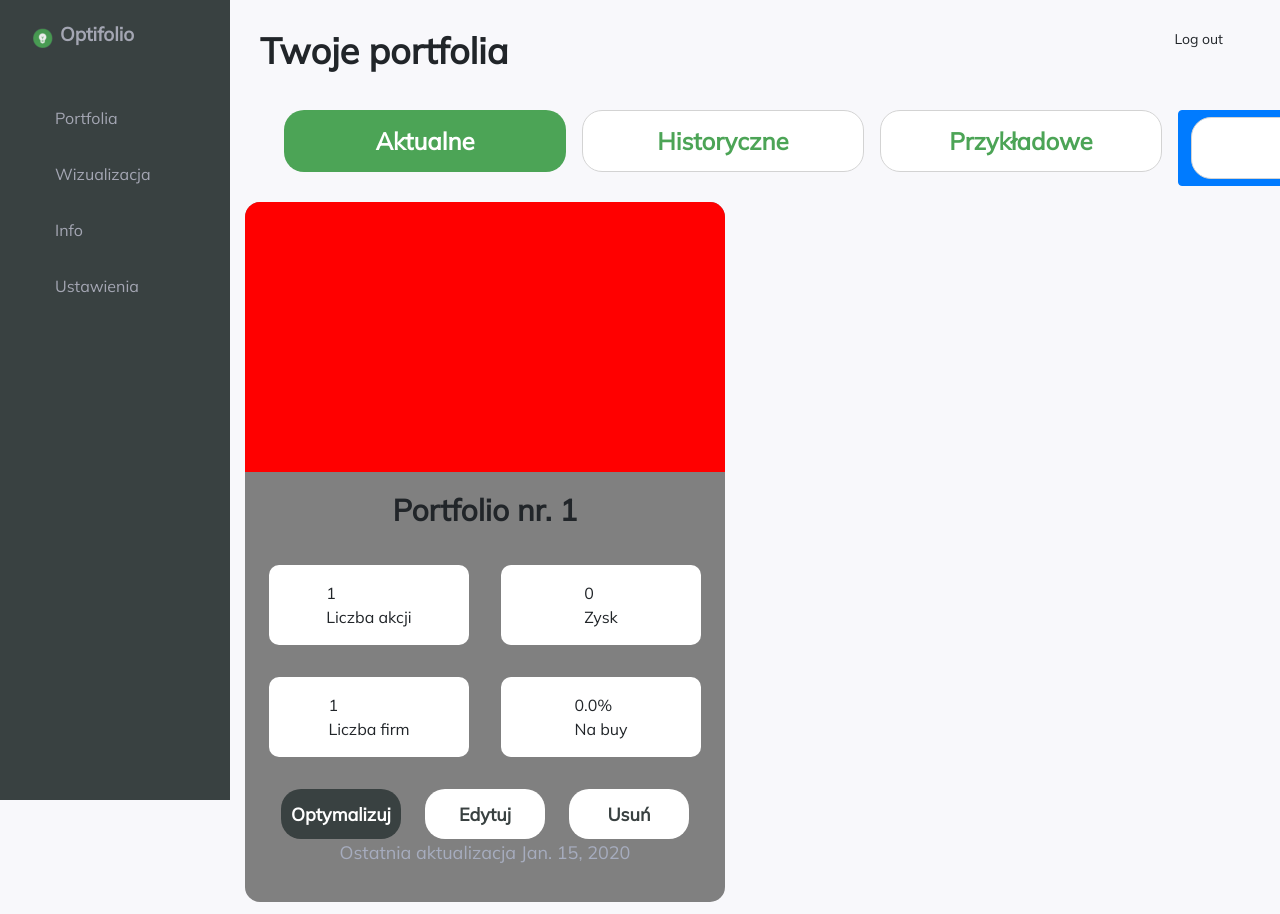
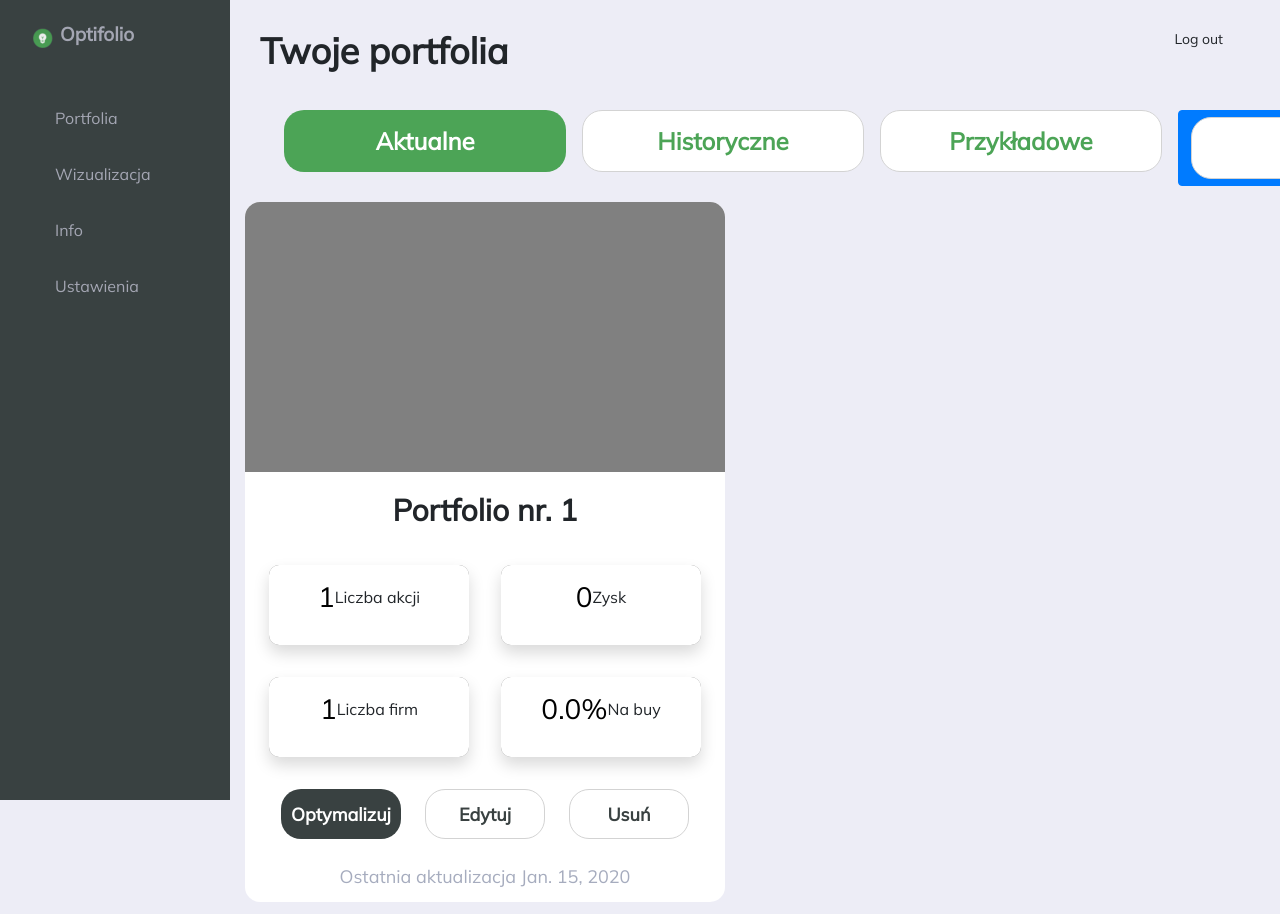
Before and after one commit to MaksymKokocinski/Optifolio-dev, a Django app: page /summary/ in a window 1280 px wide; the page is wider, and only the part inside the window is pictured. Run offline with Django 3.2, Linux system fonts and the light colour scheme; tables that the repository leaves empty hold one stand-in row (values such as "Sample post"); some libraries are stand-ins or nearby versions.

Commit message:
summary updated

```diff
--- a/optifolio/templates/optifolio/summary.html
+++ b/optifolio/templates/optifolio/summary.html
@@ -63,12 +63,12 @@
         <div class="cztery containfer-fluid mt-3">
         <table class="d-flex justify-content-center align-items-center">
             <tr>
-               <td class="p-3"> <div class="kaf d-flex justify-content-center align-items-center">{{shares_num}} <br>Liczba akcji </div></td>
-               <td class="p-3"> <div class="kaf d-flex justify-content-center align-items-center">{{profit_earned}}<br> Zysk </div></td>
+               <td class="p-3"> <div class="shadow"><div class="kaf d-flex justify-content-center align-items-center"><p class="dane">{{shares_num}}</p><br> <p>Liczba akcji</p> </div></div></td>
+               <td class="p-3"> <div class="shadow"><div class="kaf d-flex justify-content-center align-items-center"><p class="dane">{{profit_earned}}</p><br><p> Zysk</p> </div></td>
             </tr>
             <tr>
-               <td class="p-3"> <div class="kaf d-flex justify-content-center align-items-center">{{comp_number}} <br>Liczba firm </div></td>
-               <td class="p-3"> <div class="kaf d-flex justify-content-center align-items-center">{{to_buy_percentage}} <br>Na buy </div></td>
+               <td class="p-3"> <div class="shadow"><div class="kaf d-flex justify-content-center align-items-center"><p class="dane">{{comp_number}}</p><br><br> <p>Liczba firm</p> </div></div></td>
+               <td class="p-3"> <div class="shadow"><div class="kaf d-flex justify-content-center align-items-center"><p class="dane">{{to_buy_percentage}}</p><br><br> <p>Na buy</p> </div></div></td>
             </tr>
         </table>
         </div>
@@ -77,7 +77,7 @@
             <div class="navbutt mr-4 d-flex justify-content-center align-items-center">Edytuj</div>
             <div class="navbutt d-flex justify-content-center align-items-center">Usuń</div>
         </div>
-        <div class="summfoot d-flex justify-content-center align-items-center">Ostatnia aktualizacja {{mod_date}}</div>
+        <div class="summfoot d-flex justify-content-center align-items-center p-4">Ostatnia aktualizacja {{mod_date}}</div>
     </div>
 </div>
 
--- a/static/css/main.css
+++ b/static/css/main.css
@@ -32,6 +32,7 @@
   font-size: 18px;
   font-weight: bold;
   border-radius: 20px;
+  border:solid 1px lightgray;
 }
 
 .sumnapis{
@@ -45,17 +46,28 @@
   min-height: 700px;
   max-height: 700px;
   border-radius: 15px;
-  background-color: gray;
+  background-color: white;
+}
+
+.dane{
+  color:black;
+  font-size: 28px;
 }
 .grafika
 {
   min-width: 480px;
   max-width: 480px;
-  background-color: red;
+  background-color: gray;
   border-top-left-radius: 15px;
   border-top-right-radius: 15px;
   min-height: 270px;
   max-height: 270px;
+}
+
+.shadow{
+  background-color: gray;
+  border-radius: 10px;
+
 }
 
 .kaf{
@@ -68,7 +80,7 @@
 }
 body{
     font-family: Mulish;
-    background-color:#F8F8FB;
+    background-color:#EDEDF6;
     overflow-x: hidden;
 
 }
```
